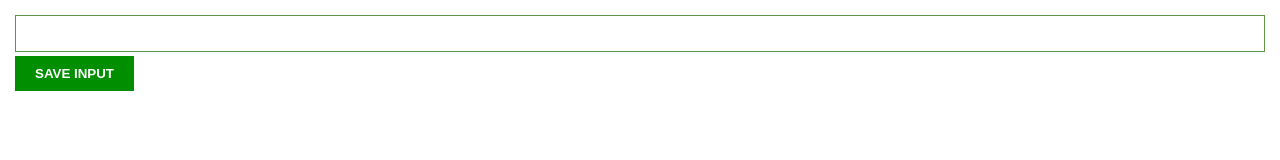
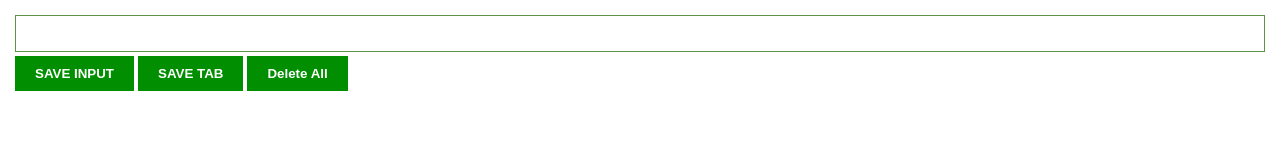
Before and after one commit to Favour2333/Front-End-Devs, a browser extension: page Leads tracker/index.html in a window 1280 px wide. Drawn offline with Linux system fonts and the light colour scheme.

Commit message:
Update index.html

```diff
--- a/Leads tracker/index.html
+++ b/Leads tracker/index.html
@@ -8,8 +8,10 @@
     <link rel="icon" href="images/icon.png">
   </head>
   <body>
-    <input type="text" id="input-el" />
+   <input type="text" id="input-el" />
     <button id="input-btn">SAVE INPUT</button>
+     <button id="tab-btn">SAVE TAB</button>
+    <button id="delete-btn">Delete All</button>
     <ul id="ul-el"></ul>
      <script src="script.js"></script>
   </body>
```
